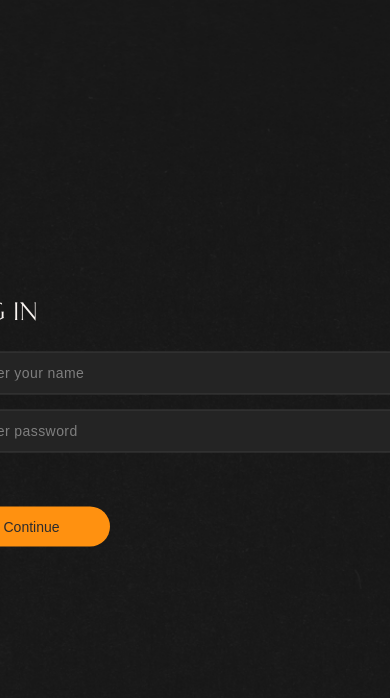
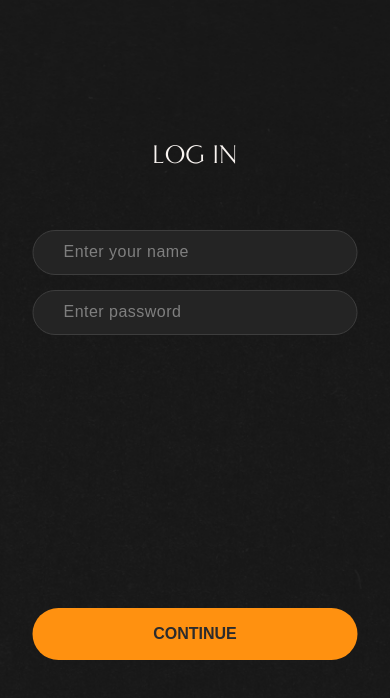
Before and after one commit to sveta-confeta/lorem-project, a React (Create React App) app: page /#/login in a window 390 px wide. Shown: the top 698 px of the page. Built offline with nearby package versions, Linux system fonts and the light colour scheme; a web font is replaced by a local one.

Commit message:
media card and login

```diff
--- a/src/App.tsx
+++ b/src/App.tsx
@@ -5,12 +5,16 @@ import {MainPage} from "./components/main-page/MainPage";
 import {Header} from "./components/header/Header";
 import {Footer} from "./components/footer/Footer";
 
+
+
 export function App() {
     return (
         <div className="App">
             <Header/>
             <MainPage/>
             <Footer/>
+
+
         </div>
     );
 }
--- a/src/components/header/Header.tsx
+++ b/src/components/header/Header.tsx
@@ -23,11 +23,11 @@ export const Header = () => {
                 <h2 className={s.logo} onClick={returnToMain}>LOREM</h2>
                 <div className={s.authWrapper}>
                     <p className={s.userName}>username</p>
-                    {showLogoutIcon ? <svg className={s.logIcon} width="24" height="24" viewBox="0 0 24 24" fill="none" xmlns="http://www.w3.org/2000/svg">
+                    {showLogoutIcon ?  <NavLink to={'/login'}> <svg className={s.logIcon} width="24" height="24" viewBox="0 0 24 24" fill="none" xmlns="http://www.w3.org/2000/svg">
                         <path d="M8.8999 7.55999C9.2099 3.95999 11.0599 2.48999 15.1099 2.48999H15.2399C19.7099 2.48999 21.4999 4.27999 21.4999 8.74999V15.27C21.4999 19.74 19.7099 21.53 15.2399 21.53H15.1099C11.0899 21.53 9.2399 20.08 8.9099 16.54" stroke="#FF9110" stroke-width="1.2" stroke-linecap="round" stroke-linejoin="round"/>
                         <path d="M2 12H14.88" stroke="#FF9110" stroke-width="1.2" stroke-linecap="round" stroke-linejoin="round"/>
                         <path d="M12.6499 8.6499L15.9999 11.9999L12.6499 15.3499" stroke="#FF9110" stroke-width="1.2" stroke-linecap="round" stroke-linejoin="round"/>
-                    </svg>:  <NavLink to={'/login'}>
+                    </svg>  </NavLink>:  <NavLink to={'/login'}>
                         <div className={s.logout}>Logout</div>
                     </NavLink>
                     }
--- a/src/components/login-page/Login.module.css
+++ b/src/components/login-page/Login.module.css
@@ -4,8 +4,8 @@
     background-repeat: no-repeat;
     background-size: cover;
     background-position: center;
-    display: flex;
-    align-items: center;
+
+
 }
 
 .formContainer {
@@ -13,8 +13,6 @@
     position: fixed;
     top: 50%;
     left: 65%;
-    -webkit-transform: translate(-50%, -50%);
-    -ms-transform: translate(-50%, -50%);
     transform: translate(-50%, -50%);
 }
 
@@ -54,14 +52,85 @@
     text-transform: uppercase;
     color: #F9F4F1;
     margin-bottom: 25px;
+    transition: 0.5s;
 }
-.btnLogin{
+
+.btnLogin {
     background-color: #FF9110;
     border: none;
-    font-weight: 500;
+    font-weight: 600;
     font-size: 14px;
     line-height: 20px;
     color: #2B2B2D;
     padding: 10px 50px;
     border-radius: 75px;
+    text-transform: uppercase;
 }
+
+@media (max-width: 1115px) {
+    .formContainer {
+        transform: translate(-63%, -50%);
+        transition: 0.5s;
+    }
+
+}
+
+@media (max-width: 759px) {
+
+    .formContainer {
+        width: 500px;
+        transform: translate(-67%, -50%);
+        transition: 0.5s;
+    }
+
+}
+
+@media (max-width: 576px) {
+    .login{
+        padding-top: 141px;
+    }
+
+    .formContainer {
+        left: 50%;
+        transform: translateX(-50%);
+        width: 325px;
+        position: relative;
+
+    }
+    .titleLog {
+        text-align: center;
+        margin-bottom: 60px;
+    }
+
+    .input::placeholder {
+        font-size: 16px;
+        line-height: 20px;
+
+    }
+
+    .input {
+        height: 45px;
+        padding: 12px 30px;
+    }
+
+
+
+    .form{
+        display: flex;
+        flex-direction: column;
+        justify-content: space-between;
+        height: 430px;
+    }
+
+    .btnLogin {
+        width: 100%;
+        font-size: 16px;
+        line-height: 20px;
+        padding: 16px 0;
+        border-radius: 93px;
+        flex-grow: 2;
+
+
+
+    }
+}
--- a/src/components/login-page/LoginPage.tsx
+++ b/src/components/login-page/LoginPage.tsx
@@ -5,14 +5,19 @@ import {NavLink} from "react-router-dom";
 export const LoginPage = () => {
     return (
         <div className={s.login}>
+
             <div className={s.formContainer}>
                 <h3 className={s.titleLog}>LOG IN</h3>
 
-                 <form className={s.form}>
-                     <input type="text" placeholder="Enter your name" className={`${s.input} ${s.top}`}/>
-                     <input type="password" placeholder="Enter password" className={`${s.input} ${s.bottom}`}/>
-                    <NavLink to={'/'}> <button className={s.btnLogin} type="submit">Continue</button></NavLink>
-                 </form>
+                <form className={s.form}>
+                    <div>
+                        <input type="text" placeholder="Enter your name" className={`${s.input} ${s.top}`}/>
+                        <input type="password" placeholder="Enter password" className={`${s.input} ${s.bottom}`}/>
+                    </div>
+                    <NavLink to={'/'}>
+                        <button className={s.btnLogin} type="submit">Continue</button>
+                    </NavLink>
+                </form>
             </div>
         </div>
     );
--- a/src/components/main-page/gallery/card/Card.module.css
+++ b/src/components/main-page/gallery/card/Card.module.css
@@ -1,13 +1,18 @@
+.cardPosition {
+    position: relative;
+    min-height: 100vh;
+    padding-top: 132px;
+    padding-bottom: 289px;
+}
 
 .cardWrapper {
+    max-width: 1230px;
+    margin: 0 auto;
     display: flex;
     gap: 31px;
     justify-content: space-between;
     align-items: flex-start;
-    position: fixed;
-    top: 42%;
-    left: 50%;
-    transform: translate(-50%, -50%);
+
 
 }
 
@@ -66,3 +71,75 @@
     color: #F9F4F1;
     text-align: center;
 }
+
+@media (max-width: 1235px) {
+    .cardPosition {
+        padding: 110px 30px 269px 30px;
+
+    }
+
+    .cardWrapper {
+        flex-wrap: wrap;
+        justify-content: center;
+    }
+
+    .imgCard {
+        width: 100%;
+        height: auto;
+
+    }
+
+    .details {
+        width: 100%;
+        display: flex;
+    }
+
+    .detailsTitle {
+        margin-right: auto;
+    }
+}
+
+@media (max-width: 834px) {
+    .cardPosition {
+        padding-bottom: 416px;
+    }
+}
+@media(max-width: 636px){
+    .cardPosition{
+        padding-bottom:690px;
+    }
+}
+@media(max-width: 576px){
+
+    .cardPosition{
+        padding-top: 73px;
+    }
+    .cardWrapper{
+        gap:20px
+    }
+    .details {
+        display:block;
+        padding: 20px;
+    }
+    .detailsTitle{
+        font-size: 24px;
+        line-height: 23px;
+        color: #F9F4F1;
+    }
+    .infoPicture{
+       justify-content: space-between;
+        gap:0
+    }
+    .infoPicture li {
+        max-width: 98px;
+    }
+    .infoPicture span {
+        margin-bottom: 14px;
+
+    }
+}
+@media (max-width: 415px) {
+    .cardPosition{
+        padding:73px 16px 690px 16px;
+    }
+}
--- a/src/components/main-page/gallery/card/Card.tsx
+++ b/src/components/main-page/gallery/card/Card.tsx
@@ -22,7 +22,7 @@ export const Card = () => {
 
     }, [])
     return (
-        <>
+        <div className={s.cardPosition}>
             <Header/>
             <section className={s.cardWrapper}>
                 <img src={card?.download_url} alt={`painting by the artist ${card?.author}`} className={s.imgCard}/>
@@ -30,7 +30,7 @@ export const Card = () => {
                 <div className={s.details}>
                     <h4 className={s.detailsTitle}>Details</h4>
                     <ul className={s.infoPicture}>
-                        <li> <span>Resolution</span> <p>{`${card?.width} X${card?.height} `}</p></li>
+                        <li> <span>Resolution</span> <p>{`${card?.width} x ${card?.height} `}</p></li>
                         <li> <span>Author </span><p>{card?.author}</p></li>
                         <li><span>ID</span> <p>{card?.id}</p></li>
 
@@ -38,6 +38,6 @@ export const Card = () => {
                 </div>
             </section>
             <Footer/>
-        </>
+        </div>
     );
 };
--- a/src/components/main-page/main/Main.module.css
+++ b/src/components/main-page/main/Main.module.css
@@ -92,7 +92,6 @@
     }
 }
 
-
 @media (max-width: 800px) {
     .mainImg {
         width: 338px;
```
Also changed, not shown: src/assets/Fail-back.jpg (added), src/assets/Fail-front.jpg (added).
